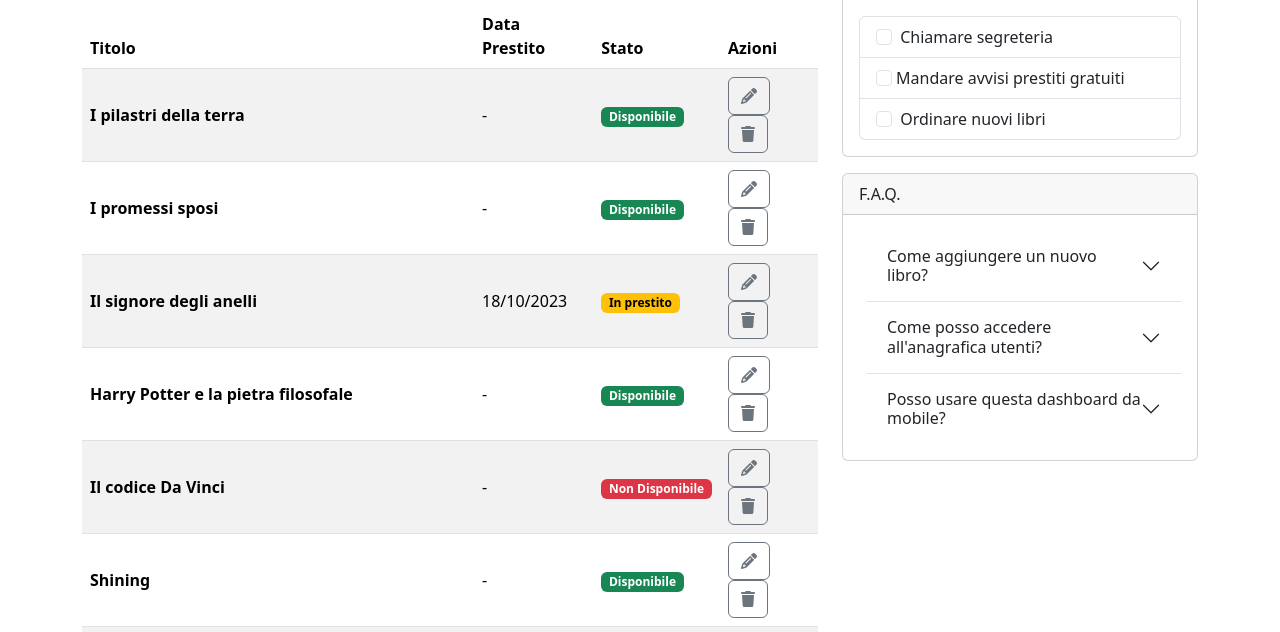
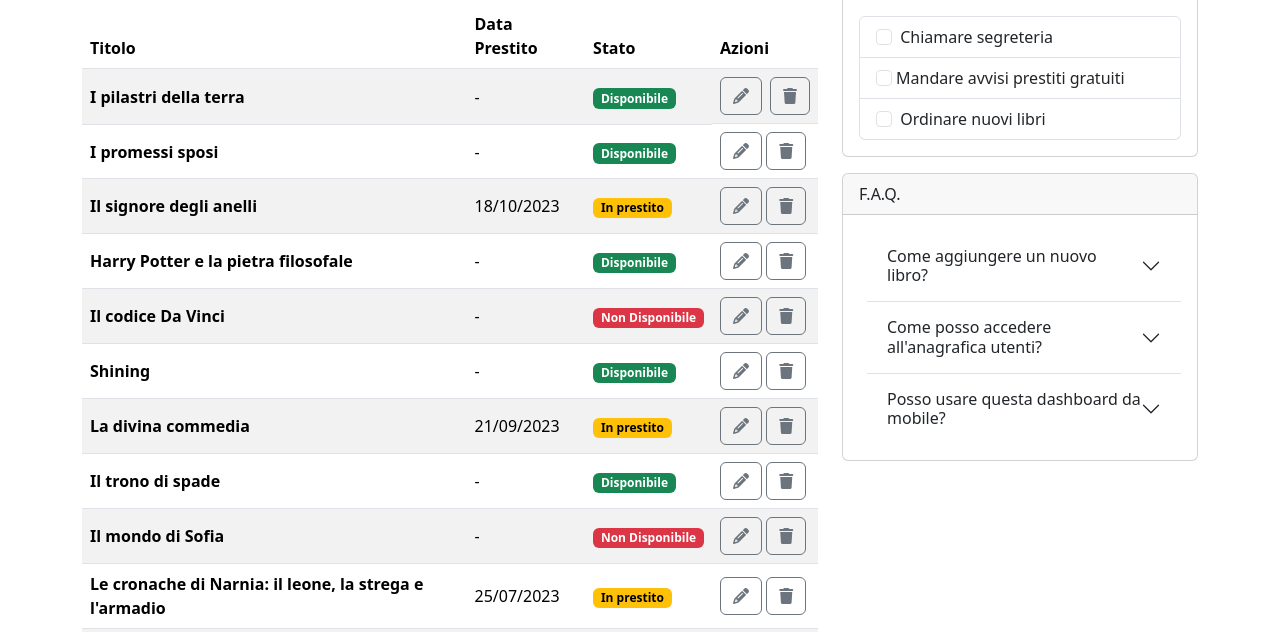
Before and after one commit to Sebastiano-Pizzata/html-css-bootstrap-dashboard, a plain HTML site: page index.html in a window 1280 px wide. Shown: the part 124-756 px from the top of the page. Drawn offline with nearby package versions, Linux system fonts and the light colour scheme.

Commit message:
add: td icon flex

```diff
--- a/index.html
+++ b/index.html
@@ -75,7 +75,7 @@
                           <span class="badge text-bg-success">Disponibile</span>
                         </a>
                       </td>
-                      <td>
+                      <td class="d-flex gap-2">
                         <button class="btn btn-outline-secondary">
                           <i class="fa-solid fa-pencil"></i>
                         </button>
```
Also changed, not shown: img/screenshots-new-book/desktop-new-book.png (added), img/screenshots-new-book/mobile-new-book.png (added).
